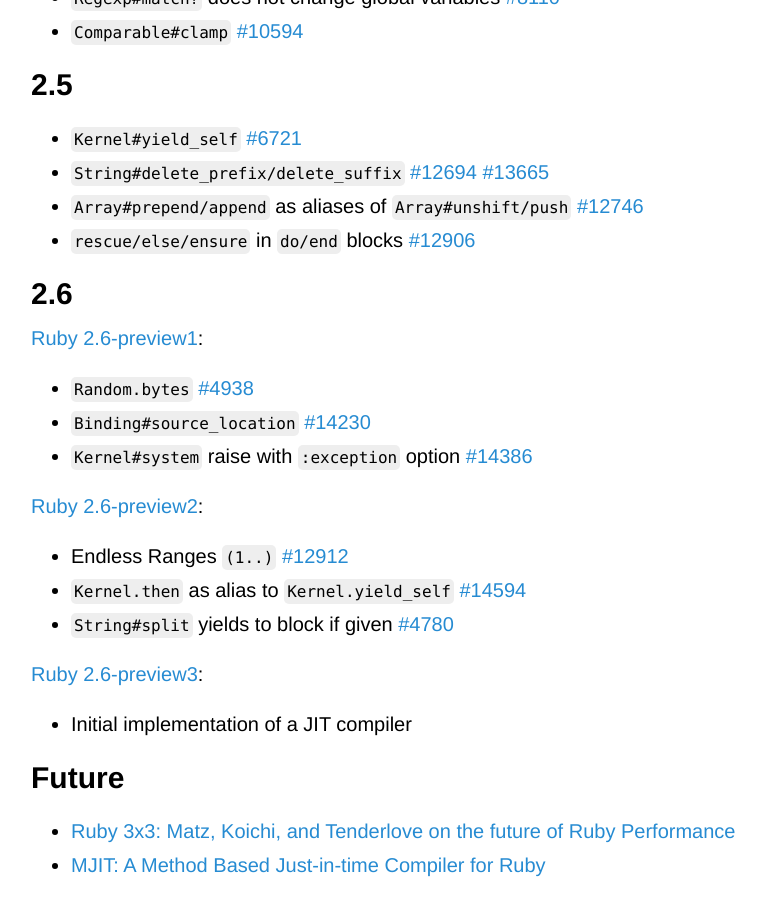
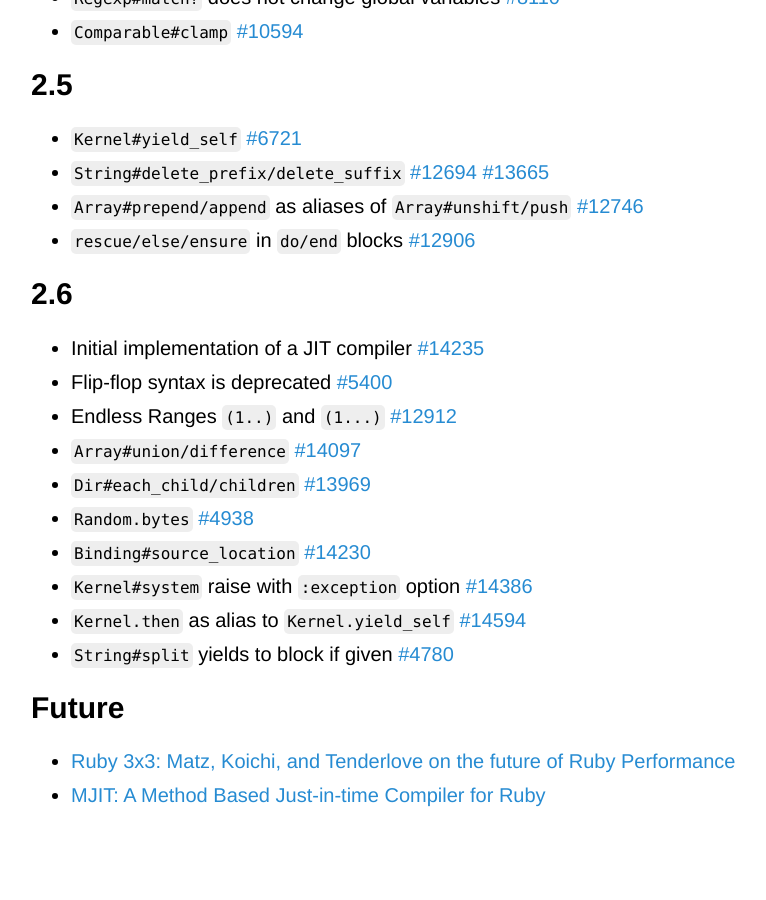
Before and after one commit to Maumagnaguagno/maumagnaguagno.github.io, a Jekyll site: the page built from ruby-versions.md, in a window 1280 px wide and 900 px high, scrolled down 2332 px. Shown: the whole window, without its empty margins (229-995 px from the left). Built offline with Jekyll 4.4.1, drawn with Linux system fonts in a browser that asks for light colours; our own code applies the rules of GitHub Pages for plain Markdown files; after the commit the page ends 3162 px from its top, so only the background shows below that.

Commit message:
Update Ruby 2.6 to released in Ruby Versions

```diff
--- a/ruby-versions.md
+++ b/ruby-versions.md
@@ -76,18 +76,16 @@ This is a reminder of how Ruby evolved through time.
 - ``rescue/else/ensure`` in ``do/end`` blocks [#12906](https://bugs.ruby-lang.org/issues/12906)
 
 ## 2.6
-[Ruby 2.6-preview1](https://www.ruby-lang.org/en/news/2018/02/24/ruby-2-6-0-preview1-released/):
+- Initial implementation of a JIT compiler [#14235](https://bugs.ruby-lang.org/issues/14235)
+- Flip-flop syntax is deprecated [#5400](https://bugs.ruby-lang.org/issues/5400)
+- Endless Ranges ``(1..)`` and ``(1...)`` [#12912](https://bugs.ruby-lang.org/issues/12912)
+- ``Array#union/difference`` [#14097](https://bugs.ruby-lang.org/issues/14097)
+- ``Dir#each_child/children`` [#13969](https://bugs.ruby-lang.org/issues/13969)
 - ``Random.bytes`` [#4938](https://bugs.ruby-lang.org/issues/4938)
 - ``Binding#source_location`` [#14230](https://bugs.ruby-lang.org/issues/14230)
 - ``Kernel#system`` raise with ``:exception`` option [#14386](https://bugs.ruby-lang.org/issues/14386)
-
-[Ruby 2.6-preview2](https://www.ruby-lang.org/en/news/2018/05/31/ruby-2-6-0-preview2-released/):
-- Endless Ranges ``(1..)`` [#12912](https://bugs.ruby-lang.org/issues/12912)
 - ``Kernel.then`` as alias to ``Kernel.yield_self`` [#14594](https://bugs.ruby-lang.org/issues/14594)
 - ``String#split`` yields to block if given [#4780](https://bugs.ruby-lang.org/issues/4780)
-
-[Ruby 2.6-preview3](https://www.ruby-lang.org/en/news/2018/11/06/ruby-2-6-0-preview3-released/):
-- Initial implementation of a JIT compiler
 
 ## Future
 - [Ruby 3x3: Matz, Koichi, and Tenderlove on the future of Ruby Performance](https://blog.heroku.com/ruby-3-by-3)
```
